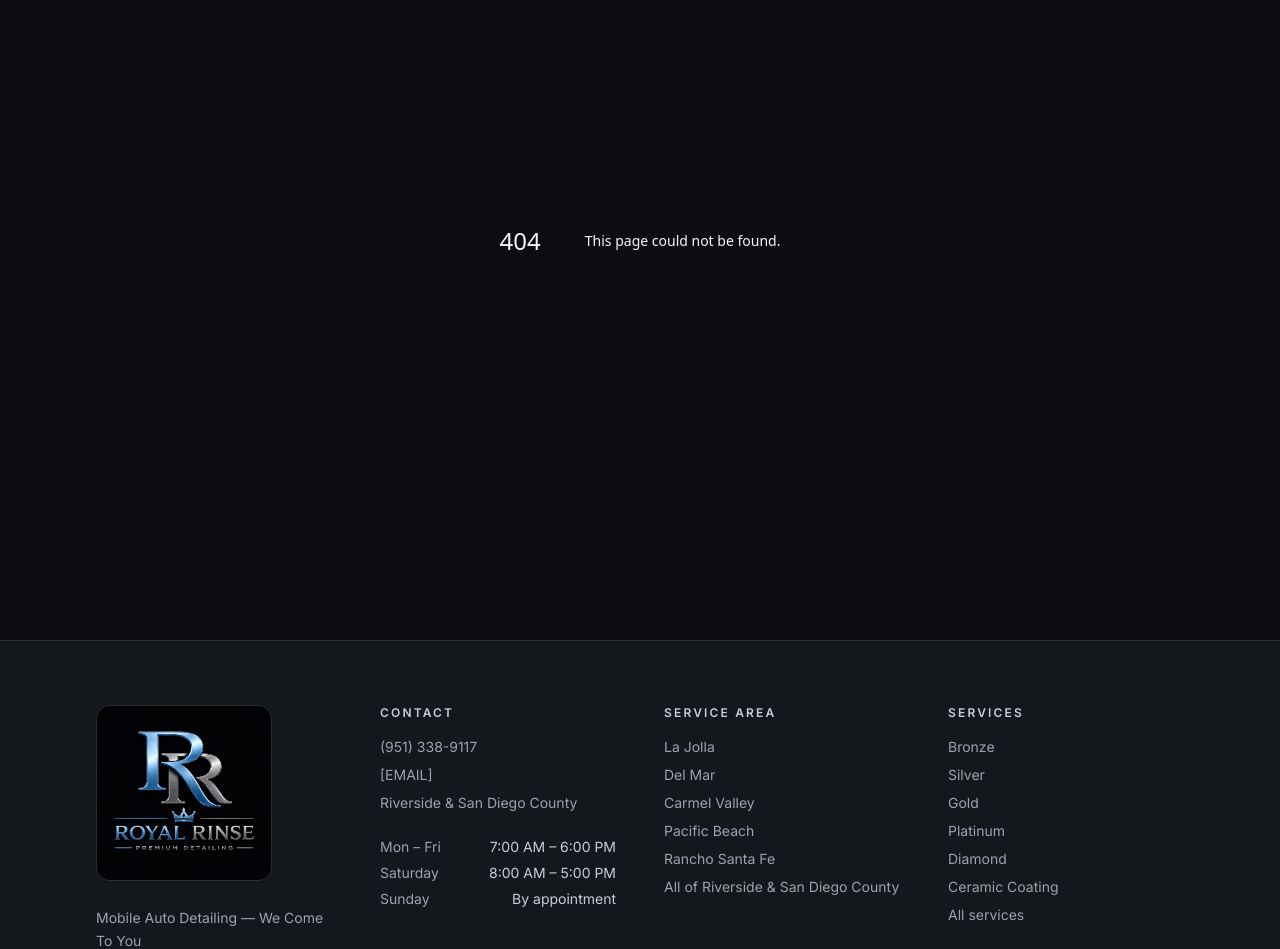
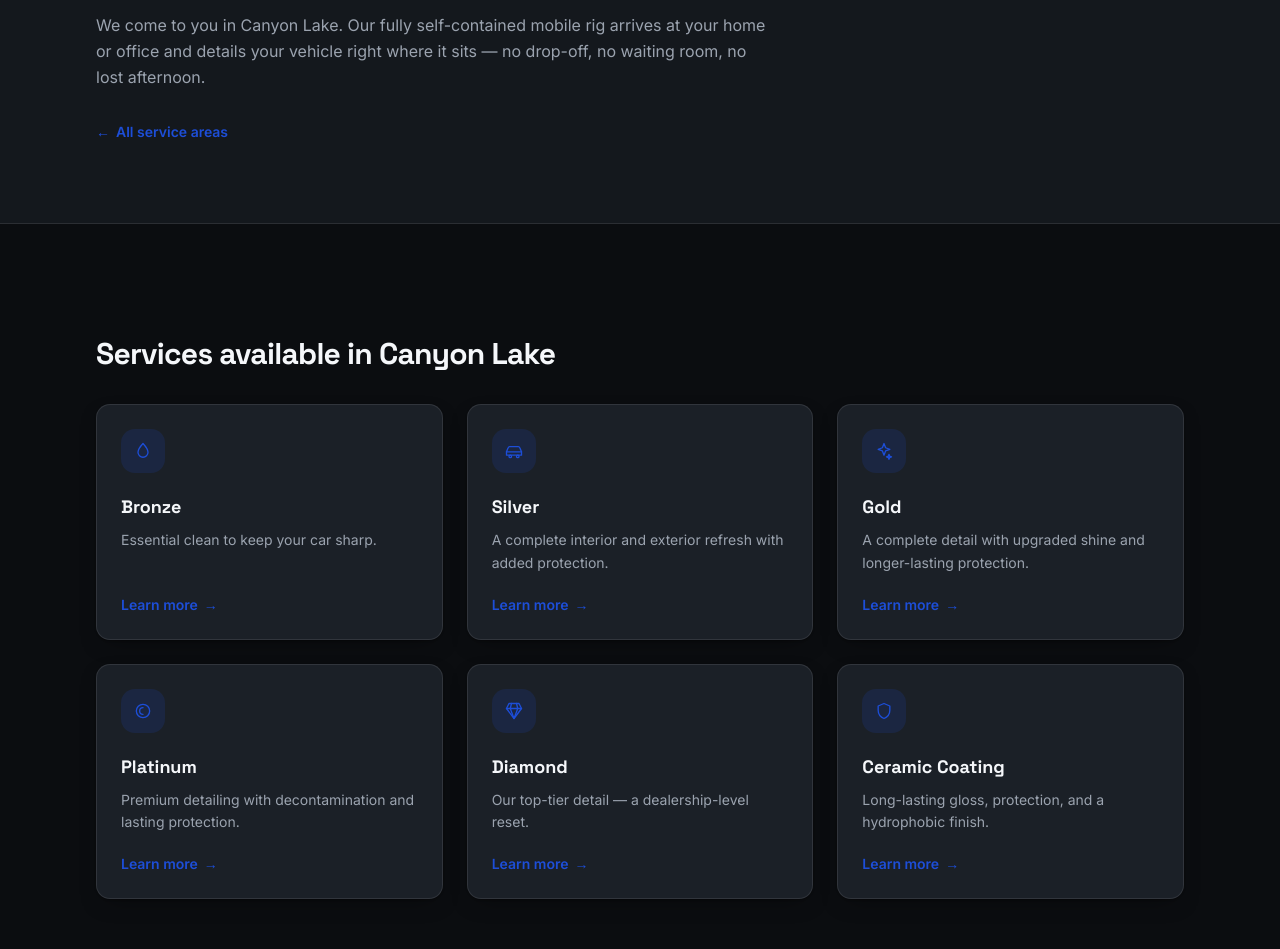
Before and after one commit to Contractor-burnlist/royalrinse, a Next.js app: page /service-area/canyon-lake in a window 1280 px wide. Before the commit this address had no page. Shown: the part 289-1238 px from the top of the page. Built offline with nearby package versions, Linux system fonts and the light colour scheme.

Commit message:
Build service area pages + real Riverside/SD cities

```diff
--- a/app/page.tsx
+++ b/app/page.tsx
@@ -2,13 +2,13 @@ import Link from "next/link";
 import {
   PHONE_ARIA,
   SERVICE_AREA_SHORT,
-  serviceAreas,
   site,
   steps,
   telHref,
   testimonials,
   valueProps,
 } from "@/lib/site";
+import { featuredCities } from "@/lib/serviceAreas";
 import { ceramicCoating, tiers } from "@/lib/services";
 import {
   exteriorGallery,
@@ -250,16 +250,24 @@ function ServiceAreaTeaser() {
         />
 
         <ul className="mt-10 flex flex-wrap gap-3">
-          {serviceAreas.map((area) => (
-            <li key={area.slug}>
+          {featuredCities.map((city) => (
+            <li key={city.slug}>
               <Link
-                href={`/service-area/${area.slug}`}
+                href={`/service-area/${city.slug}`}
                 className="inline-flex rounded-xl border border-hairline bg-surface px-4 py-2 text-sm font-medium text-chrome transition-colors hover:border-royal hover:text-ink"
               >
-                {area.name}
+                {city.name}
               </Link>
             </li>
           ))}
+          <li>
+            <Link
+              href="/service-area"
+              className="inline-flex rounded-xl border border-hairline bg-surface px-4 py-2 text-sm font-semibold text-royal transition-colors hover:border-royal hover:text-ink"
+            >
+              View all →
+            </Link>
+          </li>
         </ul>
       </Section>
     </div>
--- /dev/null
+++ b/app/service-area/[slug]/page.tsx
@@ -0,0 +1,108 @@
+import type { Metadata } from "next";
+import Link from "next/link";
+import { notFound } from "next/navigation";
+import { cities, getCity } from "@/lib/serviceAreas";
+import { ceramicCoating, tiers } from "@/lib/services";
+import { QuoteCta } from "@/components/QuoteCta";
+import { Card, Container, Eyebrow, Icon, Section } from "@/components/ui";
+
+type Params = { slug: string };
+
+export function generateStaticParams(): Params[] {
+  return cities.map((city) => ({ slug: city.slug }));
+}
+
+export function generateMetadata({ params }: { params: Params }): Metadata {
+  const city = getCity(params.slug);
+  if (!city) return {};
+
+  return {
+    title: `Mobile Auto Detailing in ${city.name}, CA | Royal Rinse`,
+    description: `Royal Rinse brings professional mobile auto detailing to ${city.name} in ${city.county} County. We come to your home or office — licensed, insured, and fully self-contained.`,
+  };
+}
+
+const tierIcons: Record<string, string> = {
+  bronze: "droplet",
+  silver: "car",
+  gold: "sparkle",
+  platinum: "polish",
+  diamond: "diamond",
+};
+
+export default function CityPage({ params }: { params: Params }) {
+  const city = getCity(params.slug);
+  if (!city) notFound();
+
+  const services = [
+    ...tiers.map((tier) => ({
+      slug: tier.slug,
+      name: tier.name,
+      tagline: tier.tagline,
+      icon: tierIcons[tier.slug] ?? "sparkle",
+    })),
+    {
+      slug: ceramicCoating.slug,
+      name: ceramicCoating.name,
+      tagline: ceramicCoating.tagline,
+      icon: "shield",
+    },
+  ];
+
+  return (
+    <>
+      <div className="border-b border-hairline bg-charcoal">
+        <Container className="py-16 sm:py-20">
+          <Eyebrow>{city.county} County</Eyebrow>
+          <h1 className="mt-3 font-display text-4xl font-bold tracking-tight text-ink sm:text-5xl">
+            Mobile Auto Detailing in {city.name}
+          </h1>
+          <p className="mt-4 max-w-2xl text-base leading-relaxed text-muted">
+            We come to you in {city.name}. Our fully self-contained mobile rig arrives at
+            your home or office and details your vehicle right where it sits — no
+            drop-off, no waiting room, no lost afternoon.
+          </p>
+
+          <Link
+            href="/service-area"
+            className="mt-8 inline-flex items-center gap-1.5 text-sm font-semibold text-royal transition-colors hover:text-chrome"
+          >
+            <span aria-hidden="true">←</span>
+            All service areas
+          </Link>
+        </Container>
+      </div>
+
+      <Section className="!pb-0">
+        <h2 className="font-display text-2xl font-bold tracking-tight text-ink sm:text-3xl">
+          Services available in {city.name}
+        </h2>
+
+        <div className="mt-8 grid gap-6 sm:grid-cols-2 lg:grid-cols-3">
+          {services.map((service) => (
+            <Card key={service.slug} className="flex flex-col">
+              <span className="flex h-11 w-11 items-center justify-center rounded-xl bg-royal/15 text-royal">
+                <Icon name={service.icon} className="h-5 w-5" />
+              </span>
+              <h3 className="mt-5 font-display text-lg font-bold text-ink">
+                {service.name}
+              </h3>
+              <p className="mt-2 flex-1 text-sm leading-relaxed text-muted">
+                {service.tagline}
+              </p>
+              <Link
+                href={`/services/${service.slug}`}
+                className="mt-5 inline-flex items-center gap-1.5 text-sm font-semibold text-royal transition-colors hover:text-chrome"
+              >
+                Learn more
+                <span aria-hidden="true">→</span>
+              </Link>
+            </Card>
+          ))}
+        </div>
+      </Section>
+
+      <QuoteCta heading={`Ready for a showroom finish in ${city.name}?`} />
+    </>
+  );
+}
--- /dev/null
+++ b/app/service-area/page.tsx
@@ -0,0 +1,68 @@
+import type { Metadata } from "next";
+import Link from "next/link";
+import { citiesInCounty, counties } from "@/lib/serviceAreas";
+import { QuoteCta } from "@/components/QuoteCta";
+import { Container, Eyebrow, Icon, Section } from "@/components/ui";
+
+export const metadata: Metadata = {
+  title: "Service Area | Royal Rinse — Mobile Auto Detailing, Riverside & San Diego County",
+  description:
+    "Royal Rinse brings mobile auto detailing to your home or office across Riverside and San Diego County — from Menifee and Temecula to Carlsbad and Oceanside.",
+};
+
+export default function ServiceAreaPage() {
+  return (
+    <>
+      <div className="border-b border-hairline bg-charcoal">
+        <Container className="py-16 sm:py-20">
+          <Eyebrow>Service area</Eyebrow>
+          <h1 className="mt-3 font-display text-4xl font-bold tracking-tight text-ink sm:text-5xl">
+            Serving Riverside &amp; San Diego County — We Come To You
+          </h1>
+          <p className="mt-4 max-w-2xl text-base leading-relaxed text-muted">
+            Our mobile rig is fully self-contained, so we detail your vehicle right where
+            it sits — at your home or your office. No drop-off, no waiting room.
+          </p>
+        </Container>
+      </div>
+
+      <Section>
+        <div className="grid gap-14 sm:grid-cols-2">
+          {counties.map((county) => (
+            <div key={county}>
+              <h2 className="font-display text-2xl font-bold tracking-tight text-ink">
+                {county} County
+              </h2>
+              <ul className="mt-6 space-y-1">
+                {citiesInCounty(county).map((city) => (
+                  <li key={city.slug}>
+                    <Link
+                      href={`/service-area/${city.slug}`}
+                      className="group flex items-center justify-between rounded-xl px-3 py-2.5 text-sm text-muted transition-colors hover:bg-surface hover:text-ink"
+                    >
+                      {city.name}
+                      <span
+                        aria-hidden="true"
+                        className="text-royal opacity-0 transition-opacity group-hover:opacity-100"
+                      >
+                        →
+                      </span>
+                    </Link>
+                  </li>
+                ))}
+              </ul>
+            </div>
+          ))}
+        </div>
+
+        <p className="mt-14 flex items-center gap-2 text-sm text-muted">
+          <Icon name="check" className="h-4 w-4 shrink-0 text-royal" />
+          Don&rsquo;t see your city? Give us a call — if you&rsquo;re nearby, we can
+          usually get to you.
+        </p>
+      </Section>
+
+      <QuoteCta heading="Ready to book?" />
+    </>
+  );
+}
--- a/components/Footer.tsx
+++ b/components/Footer.tsx
@@ -4,10 +4,10 @@ import {
   PHONE_ARIA,
   SERVICE_AREA_LINE,
   mailHref,
-  serviceAreas,
   site,
   telHref,
 } from "@/lib/site";
+import { featuredCities } from "@/lib/serviceAreas";
 import { ceramicCoating, tiers } from "@/lib/services";
 import { Container } from "@/components/ui";
 
@@ -73,19 +73,22 @@ export function Footer() {
           <div>
             <ColumnHeading>Service Area</ColumnHeading>
             <ul className="mt-4 space-y-2 text-sm text-muted">
-              {serviceAreas.map((area) => (
-                <li key={area.slug}>
+              {featuredCities.map((city) => (
+                <li key={city.slug}>
                   <Link
-                    href={`/service-area/${area.slug}`}
+                    href={`/service-area/${city.slug}`}
                     className="transition-colors hover:text-ink"
                   >
-                    {area.name}
+                    {city.name}
                   </Link>
                 </li>
               ))}
               <li>
-                <Link href="/service-area" className="transition-colors hover:text-ink">
-                  All of {SERVICE_AREA_LINE}
+                <Link
+                  href="/service-area"
+                  className="font-semibold text-chrome transition-colors hover:text-ink"
+                >
+                  View all service areas →
                 </Link>
               </li>
             </ul>
--- /dev/null
+++ b/lib/serviceAreas.ts
@@ -0,0 +1,49 @@
+export type City = {
+  slug: string;
+  name: string;
+  county: "Riverside" | "San Diego";
+};
+
+export const cities: City[] = [
+  { slug: "menifee", name: "Menifee", county: "Riverside" },
+  { slug: "temecula", name: "Temecula", county: "Riverside" },
+  { slug: "murrieta", name: "Murrieta", county: "Riverside" },
+  { slug: "wildomar", name: "Wildomar", county: "Riverside" },
+  { slug: "lake-elsinore", name: "Lake Elsinore", county: "Riverside" },
+  { slug: "canyon-lake", name: "Canyon Lake", county: "Riverside" },
+  { slug: "perris", name: "Perris", county: "Riverside" },
+  { slug: "hemet", name: "Hemet", county: "Riverside" },
+  { slug: "corona", name: "Corona", county: "Riverside" },
+  { slug: "riverside", name: "Riverside", county: "Riverside" },
+  { slug: "moreno-valley", name: "Moreno Valley", county: "Riverside" },
+  { slug: "escondido", name: "Escondido", county: "San Diego" },
+  { slug: "san-marcos", name: "San Marcos", county: "San Diego" },
+  { slug: "carlsbad", name: "Carlsbad", county: "San Diego" },
+  { slug: "vista", name: "Vista", county: "San Diego" },
+  { slug: "oceanside", name: "Oceanside", county: "San Diego" },
+  { slug: "poway", name: "Poway", county: "San Diego" },
+];
+
+/** Featured in the footer and homepage teaser (closest / highest-value). */
+export const featuredCitySlugs = [
+  "menifee",
+  "temecula",
+  "murrieta",
+  "riverside",
+  "corona",
+  "escondido",
+];
+
+export const featuredCities: City[] = featuredCitySlugs
+  .map((slug) => cities.find((city) => city.slug === slug))
+  .filter((city): city is City => Boolean(city));
+
+export const counties = ["Riverside", "San Diego"] as const;
+
+export function citiesInCounty(county: City["county"]): City[] {
+  return cities.filter((city) => city.county === county);
+}
+
+export function getCity(slug: string): City | undefined {
+  return cities.find((city) => city.slug === slug);
+}
--- a/lib/site.ts
+++ b/lib/site.ts
@@ -47,13 +47,7 @@ export const nav = [
 
 // Services live in lib/services.ts — the pricebook is the source of truth.
 
-export const serviceAreas = [
-  { name: "La Jolla", slug: "la-jolla" },
-  { name: "Del Mar", slug: "del-mar" },
-  { name: "Carmel Valley", slug: "carmel-valley" },
-  { name: "Pacific Beach", slug: "pacific-beach" },
-  { name: "Rancho Santa Fe", slug: "rancho-santa-fe" },
-] as const;
+// Cities live in lib/serviceAreas.ts — that list is the source of truth.
 
 export const steps = [
   {
```
